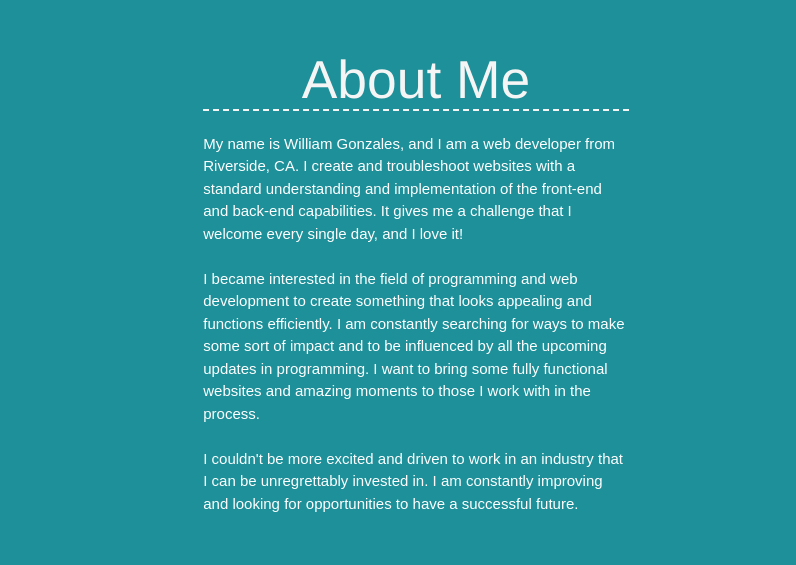
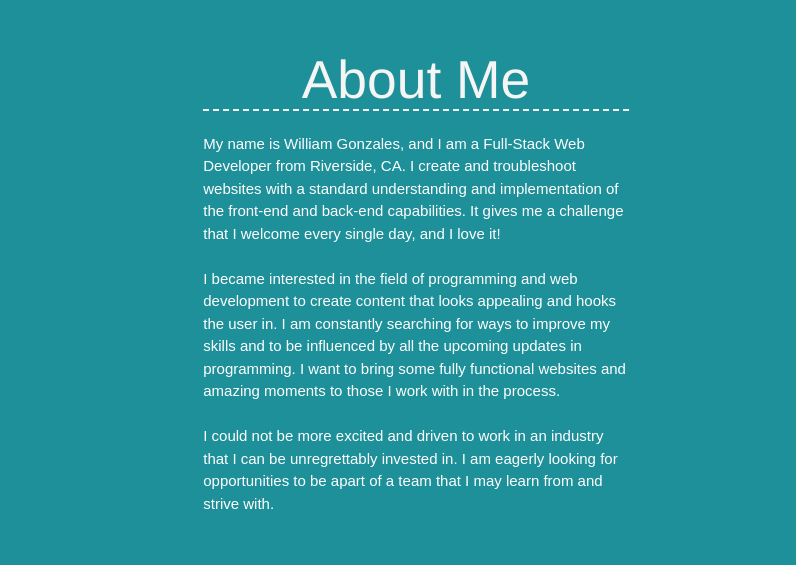
Before and after one commit to wgonz94/wgonz94.github.io, a plain HTML site: page index.html in a window 1280 px wide. Shown: the part 800-1365 px from the top of the page, 0-796 px from the left. Drawn offline with nearby package versions, Linux system fonts and the light colour scheme.

Commit message:
adjusted description for about me

```diff
--- a/index.html
+++ b/index.html
@@ -50,9 +50,9 @@
       </div>
       <div class="col s12 l6 offset-l1 pull-l5">
         <h2 id="about">About Me</h2>
-        <p class="aboutMe">My name is William Gonzales, and I am a web developer from Riverside, CA. I create and troubleshoot websites with a standard understanding and implementation of the front-end and back-end capabilities. It gives me a challenge that I welcome every single day, and I love it!<br><br>
-          I became interested in the field of programming and web development to create something that looks appealing and functions efficiently. I am constantly searching for ways to make some sort of impact and to be influenced by all the upcoming updates in programming. I want to bring some fully functional websites and amazing moments to those I work with in the process.<br><br>
-          I couldn't be more excited and driven to work in an industry that I can be unregrettably invested in. I am constantly improving and looking for opportunities to have a successful future.<br>
+        <p class="aboutMe">My name is William Gonzales, and I am a Full-Stack Web Developer from Riverside, CA. I create and troubleshoot websites with a standard understanding and implementation of the front-end and back-end capabilities. It gives me a challenge that I welcome every single day, and I love it!<br><br>
+          I became interested in the field of programming and web development to create content that looks appealing and hooks the user in. I am constantly searching for ways to improve my skills and to be influenced by all the upcoming updates in programming. I want to bring some fully functional websites and amazing moments to those I work with in the process.<br><br>
+          I could not be more excited and driven to work in an industry that I can be unregrettably invested in. I am eagerly looking for opportunities to be apart of a team that I may learn from and strive with.<br>
       </div>
     </div>
   </section>
```
